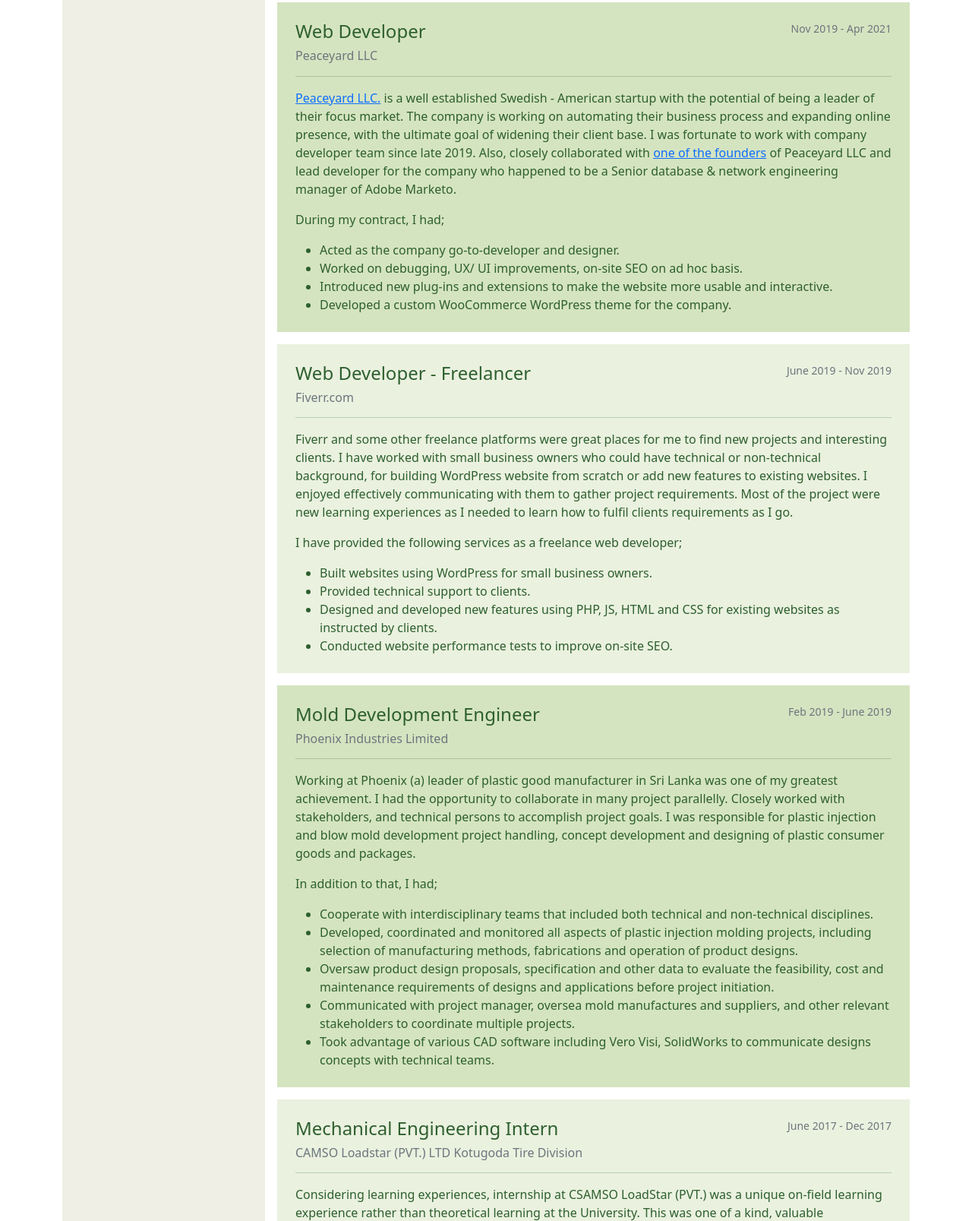
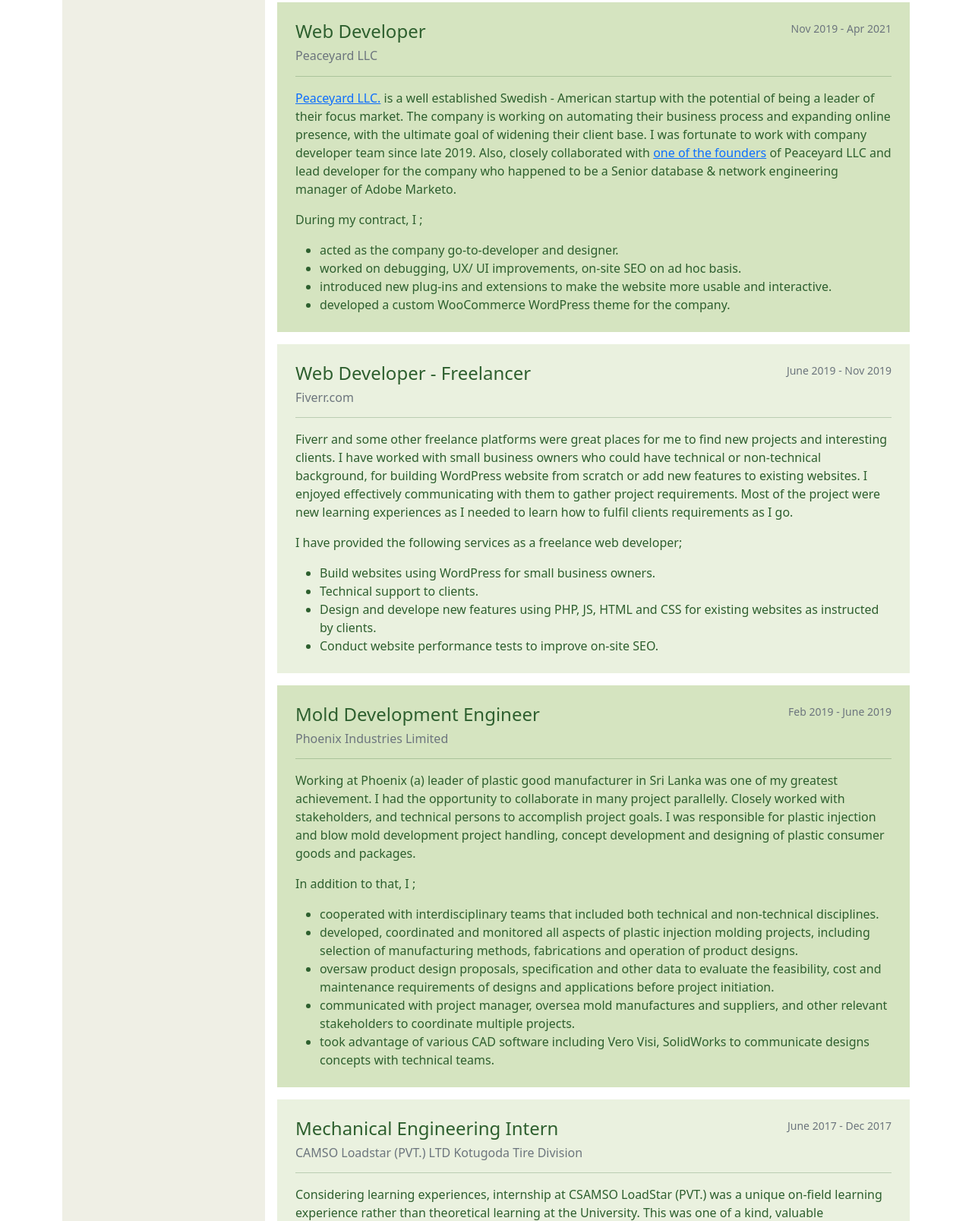
Before and after one commit to ManojRAMR/CV-Online-Version, a website: page index.html in a window 1280 px wide. Shown: the part 931-2538 px from the top of the page at 76% size. Drawn offline with nearby package versions, Linux system fonts and the light colour scheme.

Commit message:
Fix grammer

```diff
--- a/index.html
+++ b/index.html
@@ -161,7 +161,7 @@
                 object-oriented principles. Experienced in Web Application
                 development using Java, Java EE, Tomcat, Angular, Spring,
                 Hibernate and MySQL. Good working knowledge of, and experience
-                with relational databases, writing SQL queries. Focus on
+                with relational databases, writing SQL queries. Focusing on
                 building a career as a full stack developer while being
                 up-to-date with new technologies.
               </p>
@@ -204,16 +204,16 @@
                   <p>During the internship I have;</p>
                   <ul class="disc mb-0">
                     <li class="disc__item">
-                      Utilized Angular, TypeScript, Java EE, Spring, Hibernate,
+                      utilized Angular, TypeScript, Java EE, Spring, Hibernate,
                       and MySQL knowledge to develop enterprise grade
                       Applications and APIs.
                     </li>
                     <li class="disc__item">
-                      Designed and coded unit/ integration testing using
+                      designed and coded unit/ integration testing using
                       proficient methodologies.
                     </li>
                     <li class="disc__item">
-                      Developed applications using common design patterns and
+                      developed applications using common design patterns and
                       data structures.
                     </li>
                   </ul>
@@ -256,21 +256,21 @@
                     happened to be a Senior database & network engineering
                     manager of Adobe Marketo.
                   </p>
-                  <p>During my contract, I had;</p>
+                  <p>During my contract, I ;</p>
                   <ul class="disc mb-0">
                     <li class="disc__item">
-                      Acted as the company go-to-developer and designer.
+                      acted as the company go-to-developer and designer.
                     </li>
                     <li class="disc__item">
-                      Worked on debugging, UX/ UI improvements, on-site SEO on
+                      worked on debugging, UX/ UI improvements, on-site SEO on
                       ad hoc basis.
                     </li>
                     <li class="disc__item">
-                      Introduced new plug-ins and extensions to make the website
+                      introduced new plug-ins and extensions to make the website
                       more usable and interactive.
                     </li>
                     <li class="disc__item">
-                      Developed a custom WooCommerce WordPress theme for the
+                      developed a custom WooCommerce WordPress theme for the
                       company.
                     </li>
                   </ul>
@@ -313,18 +313,15 @@
                   </p>
                   <ul class="disc mb-0">
                     <li class="disc__item">
-                      Built websites using WordPress for small business owners.
+                      Build websites using WordPress for small business owners.
+                    </li>
+                    <li class="disc__item">Technical support to clients.</li>
+                    <li class="disc__item">
+                      Design and develope new features using PHP, JS, HTML and
+                      CSS for existing websites as instructed by clients.
                     </li>
                     <li class="disc__item">
-                      Provided technical support to clients.
-                    </li>
-                    <li class="disc__item">
-                      Designed and developed new features using PHP, JS, HTML
-                      and CSS for existing websites as instructed by clients.
-                    </li>
-                    <li class="disc__item">
-                      Conducted website performance tests to improve on-site
-                      SEO.
+                      Conduct website performance tests to improve on-site SEO.
                     </li>
                   </ul>
                 </div>
@@ -361,31 +358,31 @@
                     concept development and designing of plastic consumer goods
                     and packages.
                   </p>
-                  <p>In addition to that, I had;</p>
+                  <p>In addition to that, I ;</p>
                   <ul class="disc mb-0">
                     <li class="disc__item">
-                      Cooperate with interdisciplinary teams that included both
+                      cooperated with interdisciplinary teams that included both
                       technical and non-technical disciplines.
                     </li>
                     <li class="disc__item">
-                      Developed, coordinated and monitored all aspects of
+                      developed, coordinated and monitored all aspects of
                       plastic injection molding projects, including selection of
                       manufacturing methods, fabrications and operation of
                       product designs.
                     </li>
                     <li class="disc__item">
-                      Oversaw product design proposals, specification and other
+                      oversaw product design proposals, specification and other
                       data to evaluate the feasibility, cost and maintenance
                       requirements of designs and applications before project
                       initiation.
                     </li>
                     <li class="disc__item">
-                      Communicated with project manager, oversea mold
+                      communicated with project manager, oversea mold
                       manufactures and suppliers, and other relevant
                       stakeholders to coordinate multiple projects.
                     </li>
                     <li class="disc__item">
-                      Took advantage of various CAD software including Vero
+                      took advantage of various CAD software including Vero
                       Visi, SolidWorks to communicate designs concepts with
                       technical teams.
                     </li>
```
